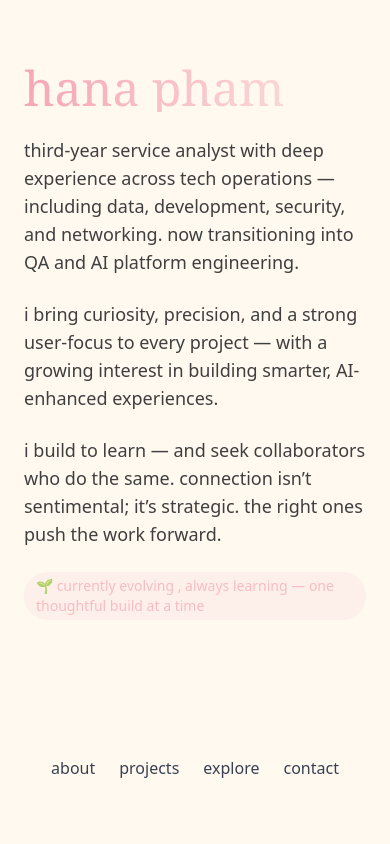
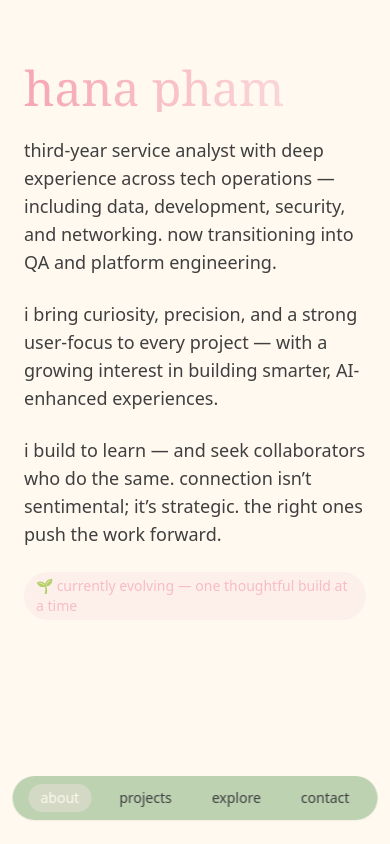
Before and after one commit to Hana-pham/HanaPortfolio, a Next.js app: page / in a window 390 px wide. Built offline with nearby package versions, Linux system fonts and the light colour scheme.

Commit message:
change mobile layout

```diff
--- a/src/app/explore/page.tsx
+++ b/src/app/explore/page.tsx
@@ -1,10 +1,11 @@
+import Link from "next/link";
+import MobileNav from "@/components/MobileNav";
+import React from 'react';
 'use client';
-import Link from "next/link";
-import MobileNav from '@/components/MobileNav';
-import React from 'react';
 
 export default function ExplorePage() {
   return (
+    <>
     <main className="min-h-screen flex flex-col md:flex-row justify-between px-6 md:px-12 py-16 md:py-24 font-sans bg-cream">
 
       {/* Left content */}
@@ -63,11 +64,9 @@ export default function ExplorePage() {
           <Link href="/contact" className="hover:underline">contact</Link>
         </nav>
       </div>
-
-      {/* Bottom nav (mobile only) */}
-      <div className="md:hidden mt-12">
-        <MobileNav />
-      </div>
     </main>
+          {/* Mobile bottom nav */}
+          <MobileNav />
+        </>
   );
 }
--- a/src/app/page.tsx
+++ b/src/app/page.tsx
@@ -1,8 +1,11 @@
+import Link from "next/link";
+import MobileNav from "@/components/MobileNav";
+import React from 'react';
 'use client';
-import Link from "next/link";
 
 export default function Home() {
   return (
+    <>
       <main className="min-h-screen flex flex-col md:flex-row justify-between px-6 md:px-12 py-16 md:py-24 font-sans bg-cream">
 
         {/* Left content */}
@@ -12,7 +15,7 @@ export default function Home() {
           </h1>
 
           <p className="text-lg text-dark-grey">
-          third-year service analyst with deep experience across tech operations — including data, development, security, and networking. now transitioning into QA and AI platform engineering.
+            third-year service analyst with deep experience across tech operations — including data, development, security, and networking. now transitioning into QA and platform engineering.
           </p>
 
           <p className="text-lg text-dark-grey">
@@ -24,7 +27,7 @@ export default function Home() {
           </p>
 
           <div className="inline-flex items-center gap-2 bg-light-pink/60 text-dark-pink text-sm px-3 py-1 rounded-full animate-pulse w-fit">
-          🌱 currently evolving , always learning — one thoughtful build at a time
+            🌱 currently evolving — one thoughtful build at a time
           </div>
         </div>
 
@@ -37,16 +40,10 @@ export default function Home() {
             <Link href="/contact" className="hover:underline">contact</Link>
           </nav>
         </div>
+      </main>
 
-      {/* Bottom nav (mobile only) */}
-      <div className="md:hidden mt-12">
-        <nav className="flex justify-center space-x-6 text-base text-gray-700">
-          <Link href="/" className="hover:underline">about</Link>
-          <Link href="/projects" className="hover:underline">projects</Link>
-          <Link href="/explore" className="hover:underline">explore</Link>
-          <Link href="/contact" className="hover:underline">contact</Link>
-        </nav>
-      </div>
-    </main>
+      {/* Mobile bottom nav */}
+      <MobileNav />
+    </>
   );
 }
--- a/src/app/projects/page.tsx
+++ b/src/app/projects/page.tsx
@@ -1,11 +1,11 @@
+import Link from "next/link";
+import MobileNav from "@/components/MobileNav";
+import React from 'react';
 'use client';
-import Link from "next/link";
-import MobileNav from '@/components/MobileNav';
-import React from 'react';
-
 
 export default function ProjectsPage() {
   return (
+    <>
     <main className="min-h-screen flex flex-col md:flex-row justify-between px-6 md:px-12 py-16 md:py-24 font-sans bg-cream">
 
       {/* Left content */}
@@ -51,11 +51,9 @@ export default function ProjectsPage() {
           <Link href="/contact" className="hover:underline">contact</Link>
         </nav>
       </div>
-
-      {/* Bottom nav (mobile only) */}
-      <div className="md:hidden mt-12">
-        <MobileNav />
-      </div>
     </main>
+          {/* Mobile bottom nav */}
+          <MobileNav />
+        </>
   );
 }
```
Lines whose indentation alone changed are shown as unchanged.
